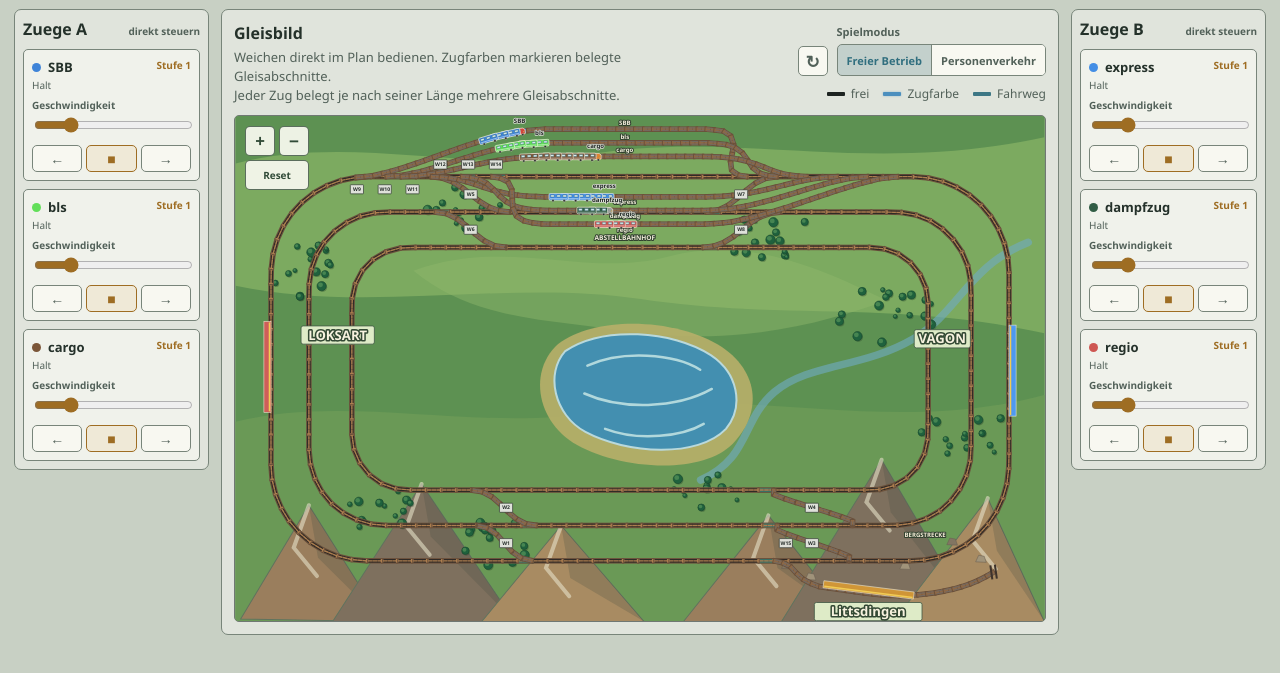
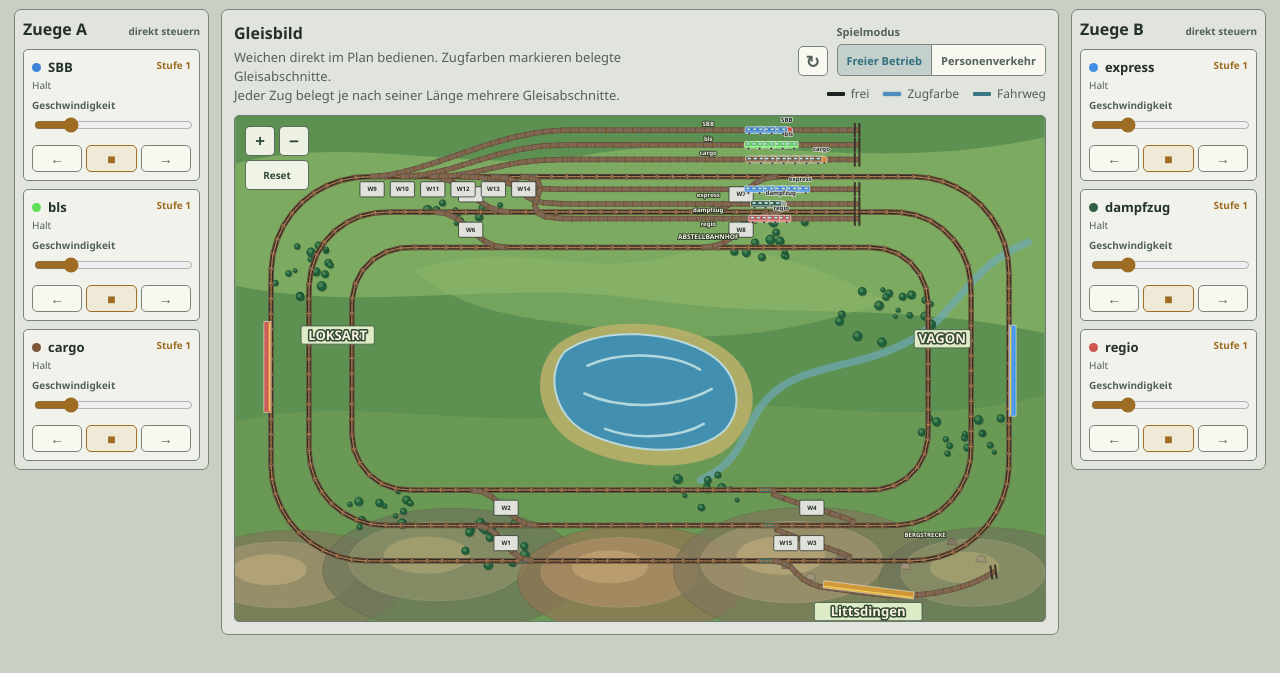
Before and after one commit to Lioninside/minigames, a website: page games/stellwerksim/index.html in a window 1280 px wide. Shown: the part 75-748 px from the top of the page. Drawn offline with Linux system fonts and the light colour scheme.

Commit message:
Refine Stellwerksim yard and mountain route

```diff
--- a/games/stellwerksim/css/style.css
+++ b/games/stellwerksim/css/style.css
@@ -275,12 +275,15 @@ h2 {
 .landscape-shore { fill: #b9b06a; opacity: 0.9; }
 .landscape-lake { fill: #438fb0; stroke: #b9d9dc; stroke-width: 4; }
 .landscape-water-lines { fill: none; stroke: rgba(214, 240, 235, 0.75); stroke-width: 5; stroke-linecap: round; }
-.landscape-mountain { stroke: #60735e; stroke-width: 2; }
-.mountain-0 { fill: #9a7e5d; }
-.mountain-1 { fill: #7e705e; }
-.mountain-2 { fill: #a88b62; }
-.landscape-mountain-shade { fill: rgba(70, 77, 65, 0.24); }
-.landscape-ridge { fill: none; stroke: rgba(230, 225, 200, 0.6); stroke-width: 8; stroke-linecap: round; }
+.hill-base { fill: #80775b; stroke: rgba(86, 77, 59, 0.4); stroke-width: 2; opacity: 0.72; }
+.hill-mid { fill: #a19470; stroke: rgba(238, 225, 187, 0.28); stroke-width: 1.5; opacity: 0.72; }
+.hill-peak { fill: #c0ad7d; opacity: 0.64; }
+.hill-1 .hill-base { fill: #6f7659; }
+.hill-1 .hill-mid { fill: #8e916a; }
+.hill-1 .hill-peak { fill: #b0a874; }
+.hill-2 .hill-base { fill: #927654; }
+.hill-2 .hill-mid { fill: #ad8d65; }
+.hill-2 .hill-peak { fill: #c8a976; }
 .landscape-rock { stroke: #665d50; stroke-width: 1; }
 .rock-0 { fill: #827562; }
 .rock-1 { fill: #a0937a; }
@@ -301,9 +304,9 @@ h2 {
 
 .switch-control { cursor: pointer; }
 .switch-control:focus { outline: none; }
-.switch-control .switch-plate { fill: #dfe1da; stroke: #252d29; stroke-width: 1.25; }
-.switch-control .switch-label { fill: #252d29; font-size: 10px; font-weight: 800; text-anchor: middle; dominant-baseline: middle; }
-.switch-control:hover .switch-plate { fill: #f4f3e9; stroke: #3d7785; stroke-width: 1.8; }
+.switch-control .switch-plate { fill: #dfe1da; stroke: #252d29; stroke-width: 1.5; }
+.switch-control .switch-label { fill: #252d29; font-size: 12px; font-weight: 800; text-anchor: middle; dominant-baseline: middle; }
+.switch-control:hover .switch-plate { fill: #f4f3e9; stroke: #3d7785; stroke-width: 2; }
 .switch-control.is-locked { cursor: not-allowed; }
 .switch-control.is-locked .switch-plate { fill: #aeb3ae; stroke: #747a75; }
 .switch-control.is-locked .switch-label { fill: #58615b; }
--- a/games/stellwerksim/js/network.js
+++ b/games/stellwerksim/js/network.js
@@ -180,15 +180,18 @@
       const lakeHighlight = svgElement("path", { d: "M696 494 C764 463 868 470 919 502 M690 549 C761 581 871 580 942 540 M731 619 C800 645 885 633 926 609", class: "landscape-water-lines" });
       this.landscapeLayer.append(base, meadowA, meadowB, meadowC, stream, lakeShore, lake, lakeHighlight);
 
-      const mountains = [
-        [10, 995, 145, 770, 290, 1000], [192, 1000, 368, 728, 552, 1000], [487, 1000, 644, 810, 808, 1000],
-        [886, 1000, 1054, 790, 1220, 1000], [1080, 1000, 1278, 680, 1466, 1000], [1302, 1000, 1488, 756, 1600, 1000]
+      const hills = [
+        [112, 922, 220, 102], [430, 898, 258, 122], [786, 918, 228, 108],
+        [1132, 900, 266, 126], [1484, 918, 210, 104]
       ];
-      mountains.forEach(([x1, y1, x2, y2, x3, y3], index) => {
-        const mountain = svgElement("path", { d: `M${x1} ${y1} L${x2} ${y2} L${x3} ${y3} Z`, class: `landscape-mountain mountain-${index % 3}` });
-        const shade = svgElement("path", { d: `M${x2} ${y2} L${x2 + 18} ${y2 + 104} L${x3} ${y3} Z`, class: "landscape-mountain-shade" });
-        const ridge = svgElement("path", { d: `M${x2} ${y2} L${x2 - 30} ${y2 + 84} L${x2 + 16} ${y2 + 140}`, class: "landscape-ridge" });
-        this.landscapeLayer.append(mountain, shade, ridge);
+      hills.forEach(([x, y, radiusX, radiusY], index) => {
+        const hill = svgElement("g", { class: `landscape-hill hill-${index % 3}` });
+        hill.append(
+          svgElement("ellipse", { cx: x, cy: y, rx: radiusX, ry: radiusY, class: "hill-base" }),
+          svgElement("ellipse", { cx: x - radiusX * 0.12, cy: y - radiusY * 0.14, rx: radiusX * 0.68, ry: radiusY * 0.64, class: "hill-mid" }),
+          svgElement("ellipse", { cx: x - radiusX * 0.2, cy: y - radiusY * 0.24, rx: radiusX * 0.33, ry: radiusY * 0.3, class: "hill-peak" })
+        );
+        this.landscapeLayer.append(hill);
       });
 
       const rocks = [[1088, 889], [1135, 911], [1194, 873], [1322, 890], [1415, 842], [1472, 876]];
@@ -405,53 +408,43 @@
 
     addStablingYard() {
       const specs = [
-        { id: "W9", routeId: "siding-sbb", sourceX: 230, targetX: 1010, trackY: 26, name: "SBB" },
-        { id: "W10", routeId: "siding-bls", sourceX: 285, targetX: 1070, trackY: 53, name: "bls" },
-        { id: "W11", routeId: "siding-cargo", sourceX: 340, targetX: 1130, trackY: 80, name: "cargo" },
-        { id: "W12", routeId: "siding-express", sourceX: 395, targetX: 1190, trackY: 160, name: "express" },
-        { id: "W13", routeId: "siding-dampfzug", sourceX: 450, targetX: 1250, trackY: 187, name: "dampfzug" },
-        { id: "W14", routeId: "siding-regio", sourceX: 505, targetX: 1310, trackY: 214, name: "regio" }
+        { id: "W9", routeId: "siding-sbb", sourceX: 270, trackY: 28, name: "SBB" },
+        { id: "W10", routeId: "siding-bls", sourceX: 330, trackY: 57, name: "bls" },
+        { id: "W11", routeId: "siding-cargo", sourceX: 390, trackY: 86, name: "cargo" },
+        { id: "W12", routeId: "siding-express", sourceX: 450, trackY: 145, name: "express" },
+        { id: "W13", routeId: "siding-dampfzug", sourceX: 510, trackY: 174, name: "dampfzug" },
+        { id: "W14", routeId: "siding-regio", sourceX: 570, trackY: 203, name: "regio" }
       ];
 
       specs.forEach((spec) => {
         const source = this.findSegmentNear("outer", fromDisplayPoint({ x: spec.sourceX, y: 120 }), "end");
-        const target = this.findSegmentNear("outer", fromDisplayPoint({ x: spec.targetX, y: 120 }), "start");
         const sourceDisplay = toDisplayPoint(source.b);
-        const targetDisplay = toDisplayPoint(target.a);
-        const trackStart = { x: 610, y: spec.trackY };
-        const trackEnd = { x: 935, y: spec.trackY };
+        const trackStart = { x: 650, y: spec.trackY };
+        const trackEnd = { x: 1230, y: spec.trackY };
         const incoming = displayCurve(
           sourceDisplay,
-          { x: sourceDisplay.x + 92, y: sourceDisplay.y },
-          { x: trackStart.x - 120, y: trackStart.y },
+          { x: sourceDisplay.x + 105, y: sourceDisplay.y },
+          { x: trackStart.x - 135, y: trackStart.y },
           trackStart,
           8
         );
-        const outgoing = displayCurve(
-          trackEnd,
-          { x: trackEnd.x + 110, y: trackEnd.y },
-          { x: targetDisplay.x - 86, y: targetDisplay.y },
-          targetDisplay,
-          8
-        );
-        const route = this.addRoute(spec.routeId, [
-          ...incoming,
-          fromDisplayPoint(trackEnd),
-          ...outgoing.slice(1)
-        ], false, 18);
-        route.startIndex = Math.min(route.segmentIds.length - 12, Math.max(0, Math.floor(route.segmentIds.length * 0.31)));
+        const route = this.addRoute(spec.routeId, [...incoming, fromDisplayPoint(trackEnd)], false, 18);
+        route.startIndex = Math.max(0, route.segmentIds.length - 12);
         const branchIds = [...route.segmentIds];
-        this.segments.get(branchIds[branchIds.length - 1]).defaultNextId = target.id;
-        const switchLabelY = spec.trackY < 120 ? 145 : 96;
-        this.registerSwitch(spec.id, source, target, branchIds, fromDisplayPoint({ x: spec.sourceX + 10, y: switchLabelY }));
+        this.registerStubSwitch(spec.id, source, branchIds, fromDisplayPoint({ x: spec.sourceX, y: 145 }));
 
         const labelY = spec.trackY < 120 ? spec.trackY - 8 : spec.trackY + 15;
-        const label = svgElement("text", { x: 770, y: labelY, class: "yard-label", "text-anchor": "middle" });
+        const label = svgElement("text", { x: 935, y: labelY, class: "yard-label", "text-anchor": "middle" });
         label.textContent = spec.name;
-        this.labelLayer.append(label);
+        const buffer = svgElement("g", { class: "track-buffer", transform: `translate(${trackEnd.x} ${trackEnd.y})` });
+        buffer.append(
+          svgElement("line", { x1: -5, y1: -12, x2: -5, y2: 12, class: "buffer-stop" }),
+          svgElement("line", { x1: 4, y1: -12, x2: 4, y2: 12, class: "buffer-stop" })
+        );
+        this.labelLayer.append(label, buffer);
       });
 
-      const title = svgElement("text", { x: 770, y: 246, class: "yard-title", "text-anchor": "middle" });
+      const title = svgElement("text", { x: 935, y: 244, class: "yard-title", "text-anchor": "middle" });
       title.textContent = "ABSTELLBAHNHOF";
       this.labelLayer.append(title);
     }
@@ -613,7 +606,7 @@
         role: "button",
         "aria-label": `${switchData.id} umstellen`
       });
-      const plate = svgElement("rect", { x: displayPosition.x - 13, y: displayPosition.y - 9, width: 26, height: 18, rx: 1, class: "switch-plate" });
+      const plate = svgElement("rect", { x: displayPosition.x - 24, y: displayPosition.y - 15, width: 48, height: 30, rx: 3, class: "switch-plate" });
       const label = svgElement("text", { x: displayPosition.x, y: displayPosition.y + 0.5, class: "switch-label" });
       label.textContent = switchData.id;
       group.append(plate, label);
@@ -686,6 +679,16 @@
     }
 
     getTraversalSuccessor(step) {
+      if (step.direction === -1) {
+        const segment = this.segments.get(step.segmentId);
+        const switchData = segment && segment.switchRole === "straight"
+          ? this.switches.get(segment.switchId)
+          : null;
+        // From the opposing main-line direction, a diverging turnout enters its branch forward from the frog.
+        if (switchData && switchData.state === "diverging") {
+          return { segmentId: switchData.divergingSegmentId, direction: 1 };
+        }
+      }
       const segmentId = step.direction === 1
         ? this.getSuccessor(step.segmentId)
         : this.getPredecessor(step.segmentId);
```
